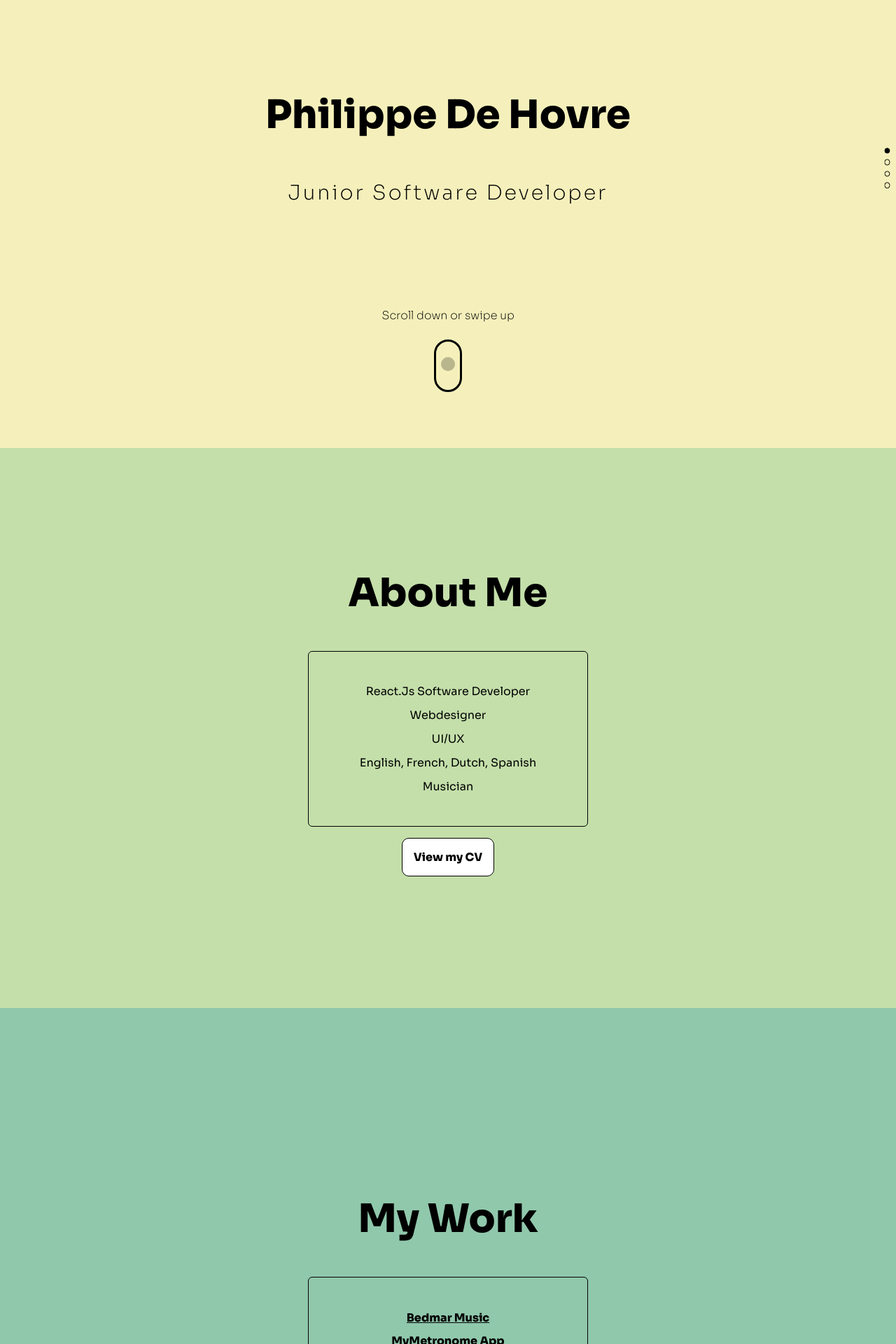
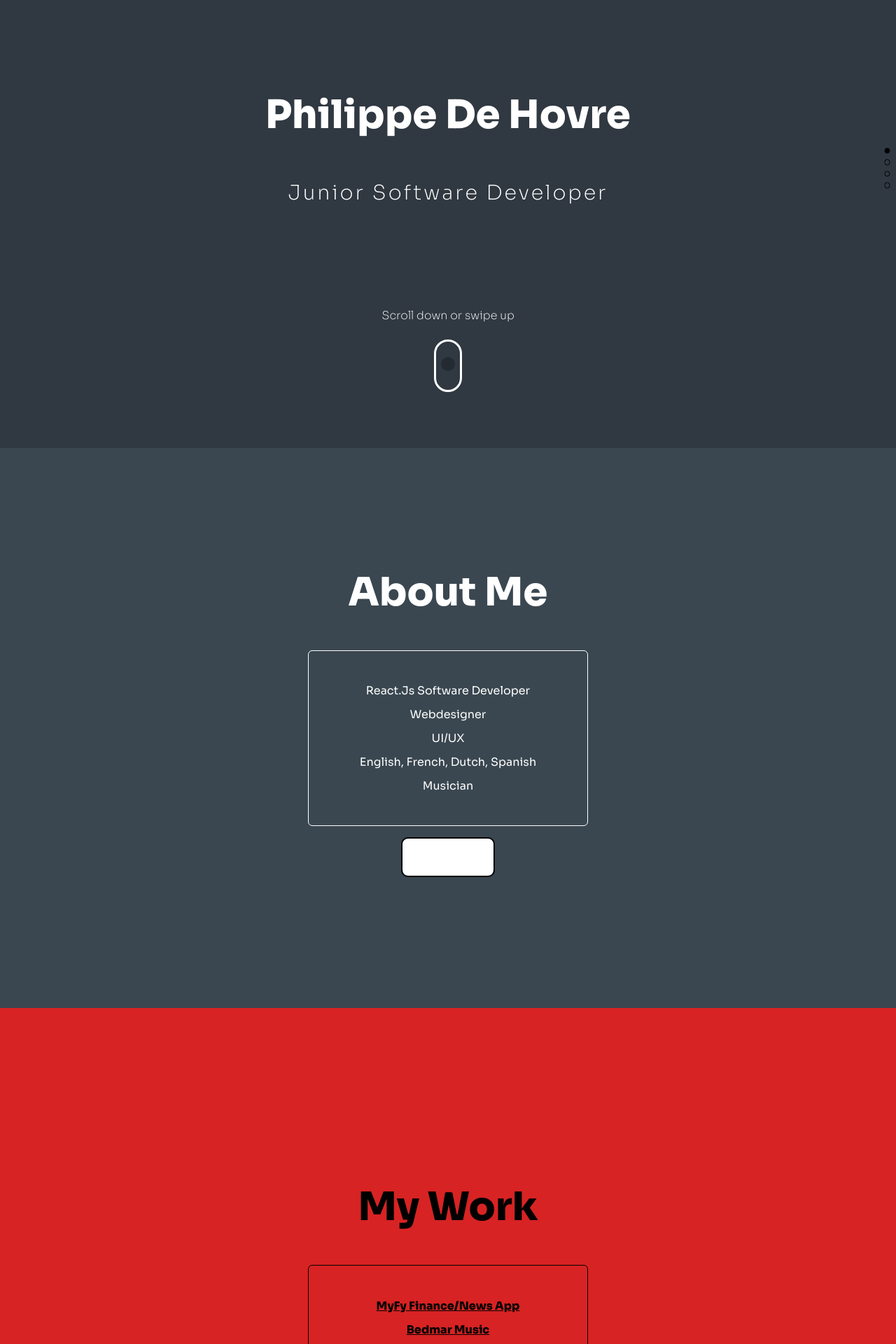
Before and after one commit to phildehovre/portfolio, a React (Create React App) app: page / in a window 1280 px wide. Shown: the part 160-2080 px from the top of the page at 70% size. Built offline with nearby package versions, Linux system fonts and the light colour scheme.

Commit message:
Added MyfY

```diff
--- a/src/components/About.js
+++ b/src/components/About.js
@@ -1,10 +1,15 @@
 import React from 'react'
 import Section from './Section'
 import './About.css'
+// import { text } from '@fortawesome/fontawesome-svg-core'
 
 const About = (props) => {
 
-    const { title, openModal } = props
+    const {
+        title,
+        // openModal,
+        textColor,
+    } = props
 
     const btnStyle = {
         border: '2px solid black',
@@ -12,13 +17,14 @@ const About = (props) => {
         backgroundColor: 'white',
         marginTop: '1em',
         borderRadius: '10px',
-        cursor: 'pointer'
+        cursor: 'pointer',
+        color: textColor
     }
 
     return (
         <Section {...props}>
             {title === 'About me' &&
-                <a className='download' target='_blank' href='https://res.cloudinary.com/dtnif6mzm/image/upload/v1659179306/Portfolio%20-%202022/Philippe_De_Hovre_-_Resume_2022_1_mihtu5.png'>
+                <a className='download' style={btnStyle} rel='noreferrer' target='_blank' href='https://res.cloudinary.com/dtnif6mzm/image/upload/v1659179306/Portfolio%20-%202022/Philippe_De_Hovre_-_Resume_2022_1_mihtu5.png'>
                     <p>View my CV</p></a>
             }
         </Section>
--- a/src/components/Section.js
+++ b/src/components/Section.js
@@ -1,4 +1,4 @@
-import React, { useEffect, useLayoutEffect } from 'react'
+import React, { useLayoutEffect } from 'react'
 import './Section.css'
 import WaterAnimation from './WaterAnimation'
 import { gsap } from 'gsap'
@@ -41,7 +41,7 @@ const Section = (props) => {
             if (item.includes('email')) {
                 return (
                     <li key={index}>
-                        <a id='email' mailto='ph.dehovre@gmail.com'>
+                        <a id='email' href='/' mailto='ph.dehovre@gmail.com'>
                             {item}
                         </a>
                     </li>
--- a/src/pages/Homepage.js
+++ b/src/pages/Homepage.js
@@ -3,17 +3,17 @@ import About from '../components/About'
 import Contact from '../components/Contact'
 import Hero from '../components/Hero'
 import Links from '../components/Links'
-import { greenYellowTheme } from '../styles/themes'
+import { greyRedTheme } from '../styles/themes'
 
 const Homepage = (props) => {
 
     const { factorY, openModal } = props
     const {
-        // textLight,
+        textLight,
         // extra2
         hero, about, feature1, feature2, extra1,
         textDark,
-    } = greenYellowTheme
+    } = greyRedTheme
 
 
 
@@ -22,23 +22,20 @@ const Homepage = (props) => {
         transform: `translate3d(0px, ${-100 * factorY}vh, 0px)`
     }
 
-
-
-
     return (
         <div className='homepage-ctn' id='fullpage' style={style}>
             <Hero
                 bg={hero}
                 title='Philippe De Hovre'
                 subtitle='Junior software developer'
-                textColor={textDark}
+                textColor={textLight}
                 id={0}
                 content=''
             />
             <About
                 bg={about}
                 title='About me'
-                textColor=''
+                textColor={textLight}
                 className='section'
                 id={1}
                 content={[
@@ -54,6 +51,10 @@ const Homepage = (props) => {
                 bg={feature1}
                 title='My work'
                 content={[
+                    {
+                        content: 'MyFy Finance/News app',
+                        url: 'https://myfy-v3.vercel.app/'
+                    },
                     {
                         content: 'Bedmar Music',
                         url: 'http://bedmarmusic.co.uk'
```
